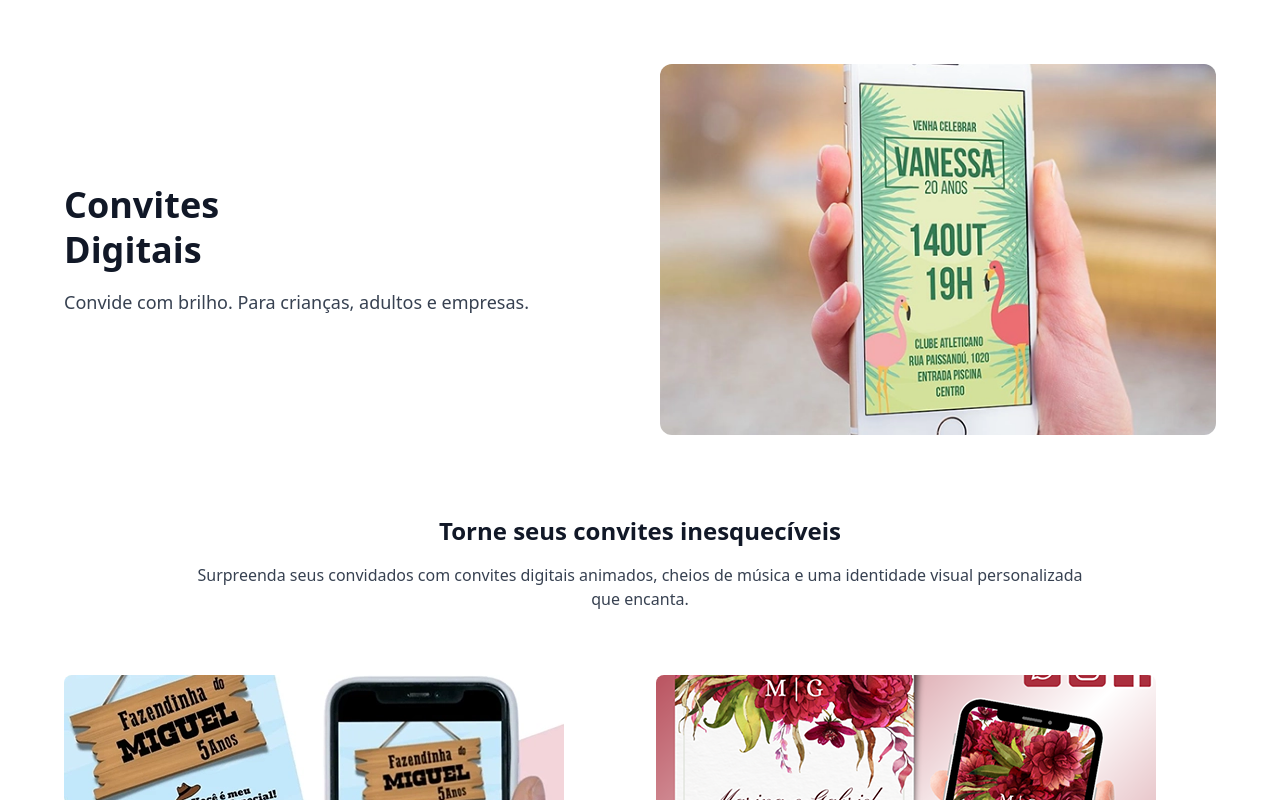
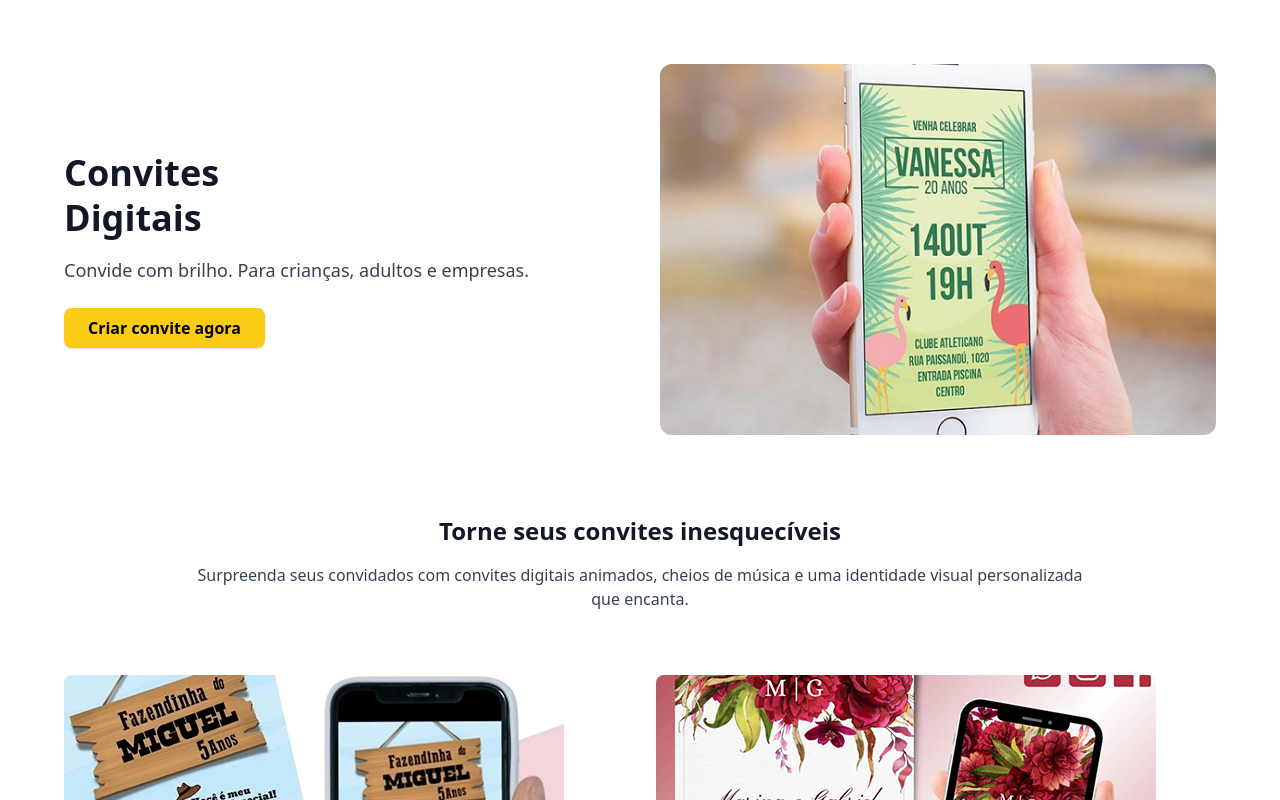
Before and after one commit to Cerebrocyber/testando2, a Next.js app: page /convites-digitais in a window 1280 px wide. Shown: the top 800 px of the page. Built offline with nearby package versions, Linux system fonts and the light colour scheme.

Commit message:
up links botões whats

```diff
--- a/src/pages/brindes-personalizados/index.jsx
+++ b/src/pages/brindes-personalizados/index.jsx
@@ -14,11 +14,15 @@ export default function BrindesPersonalizados() {
           <p className="text-lg text-gray-800 mb-6">
             Chaveiros, tags e muito mais. Feitos em MDF e no capricho.
           </p>
-          <Link href="#pedido">
+          <a
+            href="https://api.whatsapp.com/send?phone=5514998237788&text=Ol%C3%A1!%20Tenho%20interesse%20em%20fazer%20um%20pedido%20de%20brindes%20personalizados%20com%20a%20Imagiluz.%20Pode%20me%20ajudar%20a%20come%C3%A7ar%3F"
+            target="_blank"
+            rel="noopener noreferrer"
+          >
             <button className="bg-orange-400 text-white font-bold py-2 px-6 rounded-lg shadow hover:scale-105 transition-all">
               Fazer pedido
             </button>
-          </Link>
+          </a>
         </div>
         <div className="md:w-1/2">
           <Image
--- a/src/pages/convites-digitais/index.jsx
+++ b/src/pages/convites-digitais/index.jsx
@@ -9,9 +9,18 @@ export default function ConvitesDigitais() {
           <h1 className="text-4xl font-bold leading-tight mb-4 text-gray-900">
             Convites<br />Digitais
           </h1>
-          <p className="text-lg text-gray-700">
+          <p className="text-lg text-gray-700 mb-6">
             Convide com brilho. Para crianças, adultos e empresas.
           </p>
+          <a
+            href="https://api.whatsapp.com/send?phone=5514998237788&text=Ol%C3%A1!%20Tenho%20interesse%20em%20criar%20um%20convite%20digital%20com%20a%20Imagiluz.%20Pode%20me%20ajudar%20a%20come%C3%A7ar%3F"
+            target="_blank"
+            rel="noopener noreferrer"
+          >
+            <button className="bg-yellow-400 text-black font-bold py-2 px-6 rounded-lg shadow hover:scale-105 transition-all">
+              Criar convite agora
+            </button>
+          </a>
         </div>
         <div className="md:w-1/2">
           <Image
--- a/src/pages/jingles-comerciais/index.jsx
+++ b/src/pages/jingles-comerciais/index.jsx
@@ -20,11 +20,15 @@ export default function JinglesComerciais() {
           <p className="text-lg text-gray-700 mb-6">
             Dê uma identidade sonora única para sua marca.
           </p>
-          <Link href="#briefing">
+          <a
+            href="https://api.whatsapp.com/send?phone=5514998237788&text=Ol%C3%A1!%20Tenho%20interesse%20em%20criar%20um%20jingle%20personalizado%20com%20a%20Imagiluz.%20Pode%20me%20ajudar%20a%20come%C3%A7ar%3F"
+            target="_blank"
+            rel="noopener noreferrer"
+          >
             <button className="bg-orange-500 text-white font-bold py-2 px-6 rounded-lg shadow hover:scale-105 transition-all">
               Fazer um briefing
             </button>
-          </Link>
+          </a>
         </div>
       </section>
 
--- a/src/pages/musicas-para-criancas/index.tsx
+++ b/src/pages/musicas-para-criancas/index.tsx
@@ -14,11 +14,15 @@ export default function MusicasParaCriancas() {
           <p className="text-lg text-gray-700 mb-6">
             Uma canção só dela, com emoção, carinho e o seu nome.
           </p>
-          <Link href="#contato">
+          <a
+            href="https://api.whatsapp.com/send?phone=5514998237788&text=Ol%C3%A1!%20Tenho%20interesse%20em%20criar%20uma%20m%C3%BAsica%20personalizada%20com%20a%20Imagiluz.%20Pode%20me%20ajudar%20a%20come%C3%A7ar%3F"
+            target="_blank"
+            rel="noopener noreferrer"
+          >
             <button className="bg-yellow-400 text-black font-bold py-2 px-6 rounded-lg shadow hover:scale-105 transition-all">
               Pedir música personalizada
             </button>
-          </Link>
+          </a>
         </div>
         <div className="md:w-1/2">
           <Image
```
